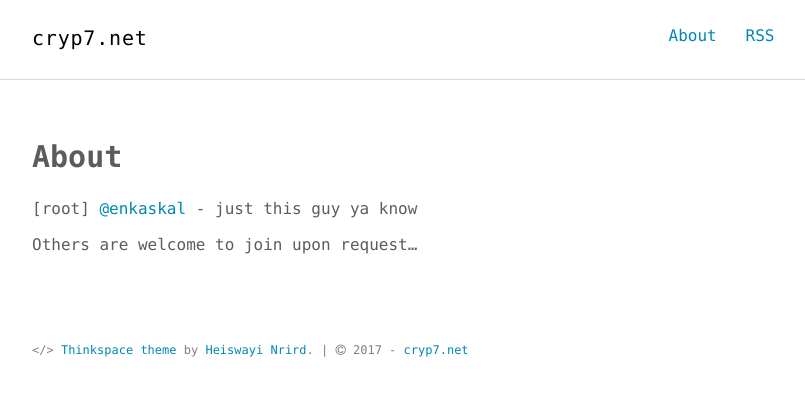
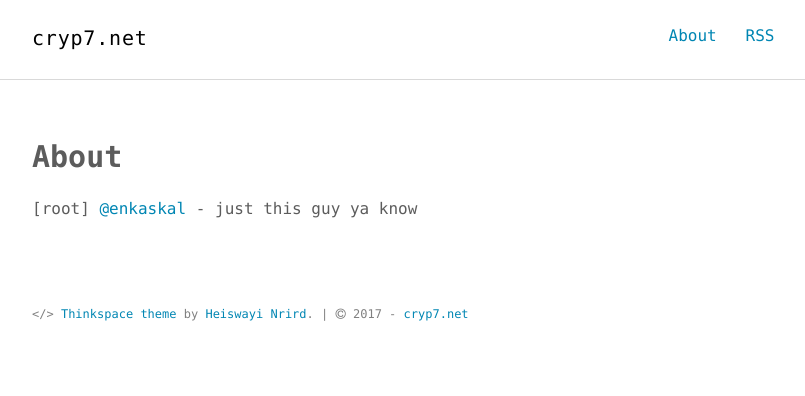
Before and after one commit to enkaskal/enkaskal.github.io, a Jekyll site: the page built from about.md, in a window 1280 px wide. Shown: the top 396 px of the page, without its empty margins (232-1037 px from the left). Built offline with Jekyll 4.4.1, drawn with Linux system fonts in a browser that asks for light colours.

Commit message:
removed join request; it's implied for now

```diff
--- a/about.md
+++ b/about.md
@@ -5,5 +5,3 @@ permalink: /about/
 ---
 
 [root] [@enkaskal](http://twitter.com/enkaskal) - just this guy ya know
-
-Others are welcome to join upon request...
```
